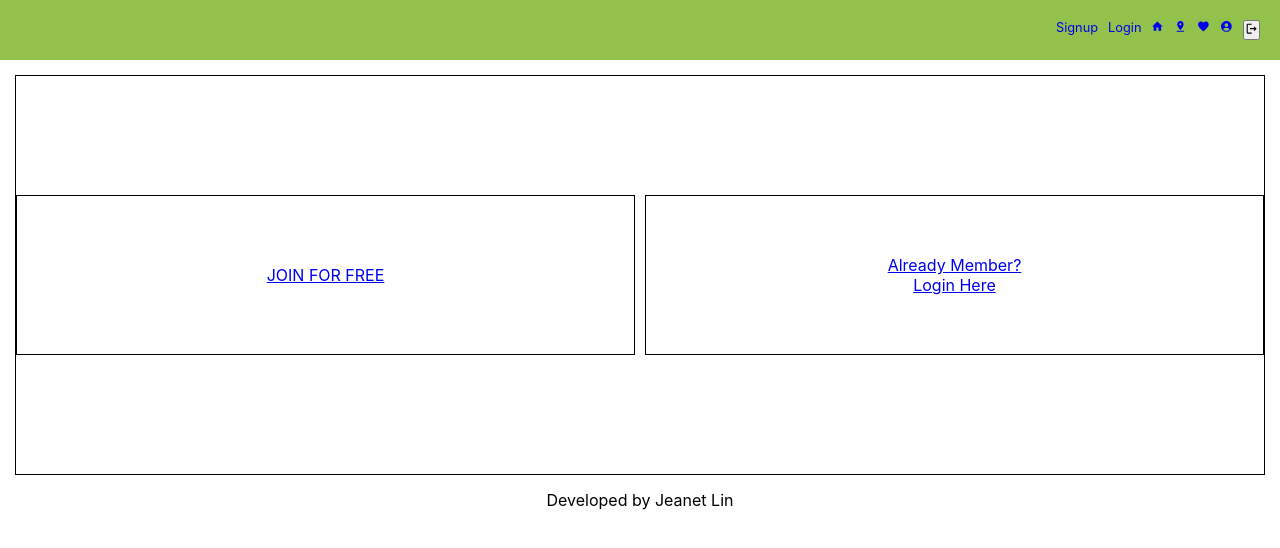
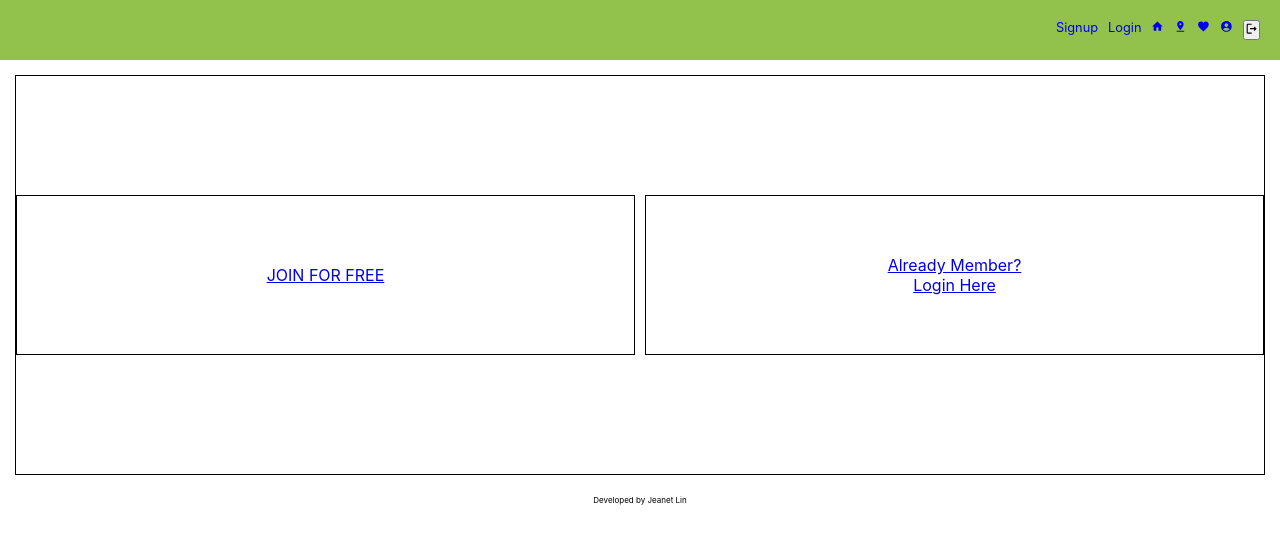
Before and after one commit to mzchloe/happybelly-frontend, a React (Create React App) app: page / in a window 1280 px wide. Shown: the top 548 px of the page. Built offline with nearby package versions, Linux system fonts and the light colour scheme; no server answers.

Commit message:
className change

```diff
--- a/src/components/Footer/index.js
+++ b/src/components/Footer/index.js
@@ -2,7 +2,7 @@
 
 export function Footer() {
     return (
-        <p>
+        <p className={styles.footer}>
            Developed by Jeanet Lin
         </p>
     )
```
